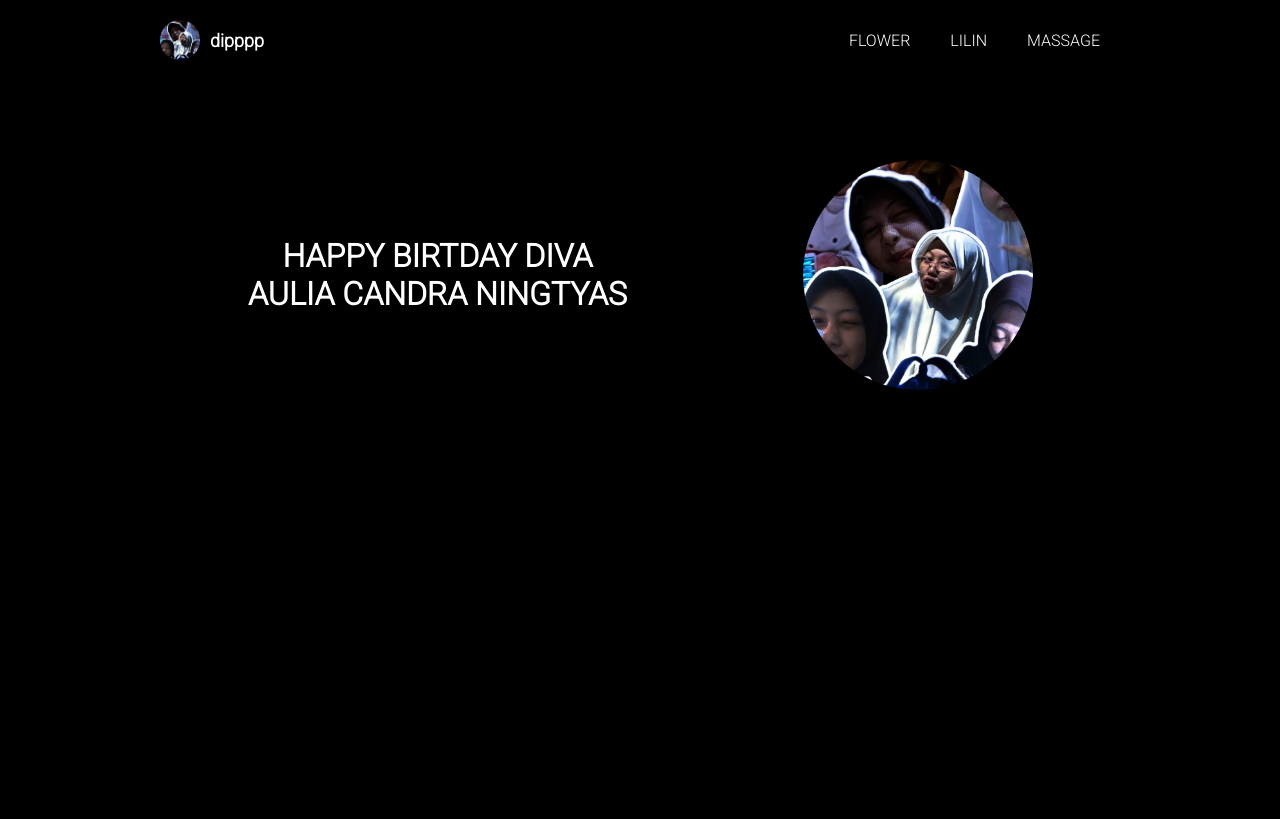
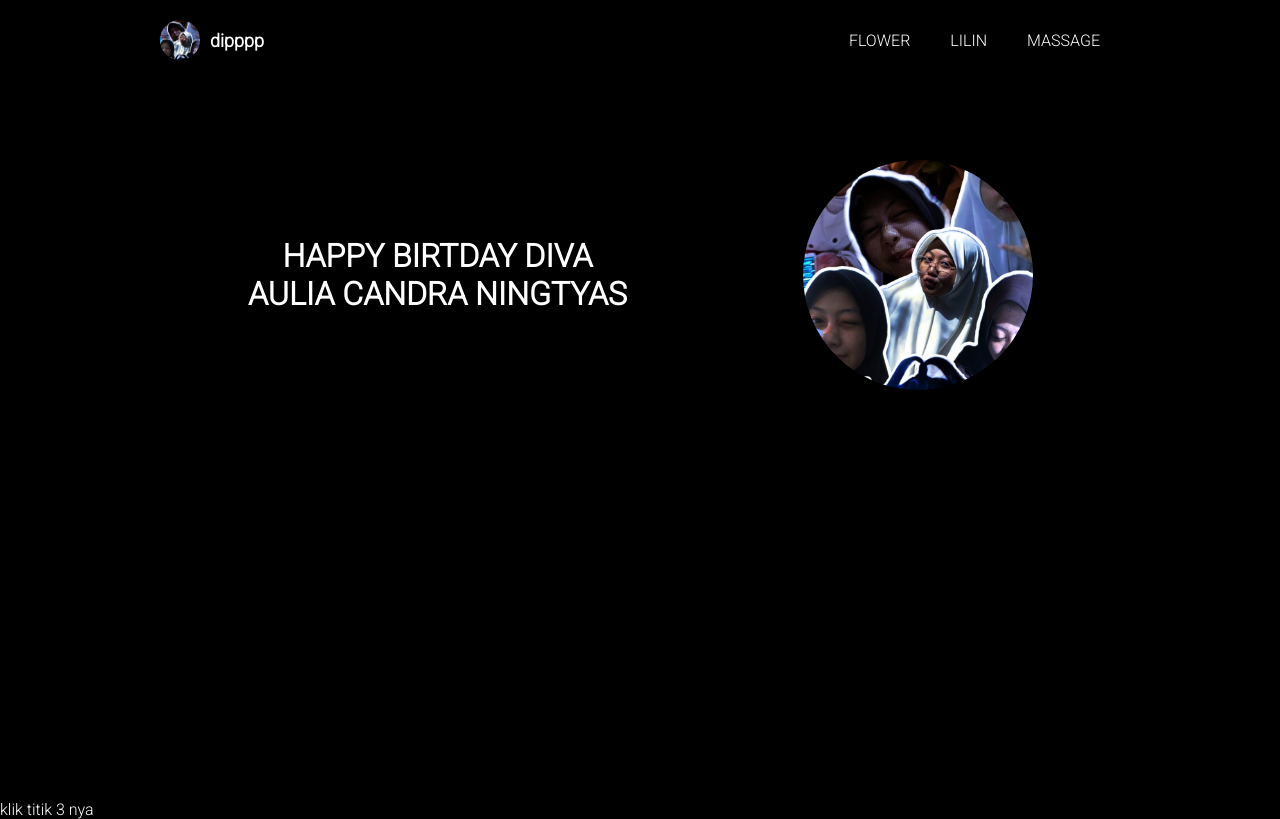
Before and after one commit to hpiddd/pid, a plain HTML site: page index.html in a window 1280 px wide. Drawn offline with Linux system fonts and the light colour scheme.

Commit message:
index.html

```diff
--- a/index.html
+++ b/index.html
@@ -60,7 +60,7 @@
 			</div>
 		</div>
 	</div>
-
+<p>klik titik 3 nya</p>
 	<script type="text/javascript" src="script.js"></script>
 
 </body>
```
